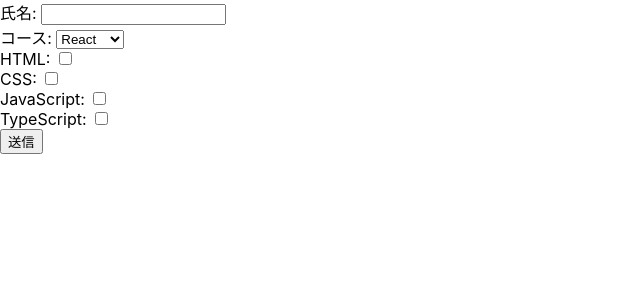
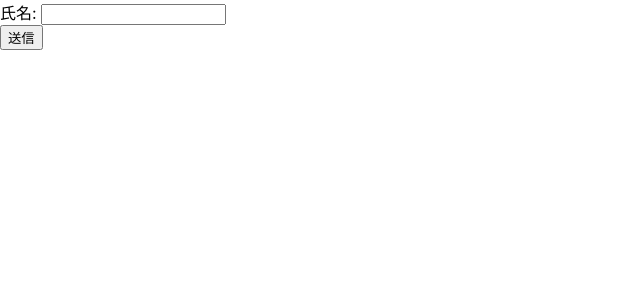
Before and after one commit to mashijifu/react-myapp, a React (Create React App) app: page / in a window 1280 px wide. Shown: the top 300 px of the page, without its empty margins (0-640 px from the left). Built offline with nearby package versions, Linux system fonts and the light colour scheme.

Commit message:
フォーム課題1

```diff
--- a/src/App.tsx
+++ b/src/App.tsx
@@ -2,81 +2,26 @@ import React from 'react';
 import { useState } from 'react';
 
 const App: React.FC = () => {
-  // フォームの各項目をstateで管理
   const [name, setName] = useState("");
-  const [course, setCourse] = useState(1);
-  const [checkedLanguages, setCheckedLanguages] = useState({
-    1: false, 2: false, 3: false, 4: false
-  });
 
-  // 氏名の入力内容の変更を検知してstateを書き換える
-  const handleChangeName = (e: any) => {
+  const changeName = (e: React.ChangeEvent<HTMLInputElement>): void => {
     setName(e.target.value);
-  };
+  }
 
-  // コース選択ボックスの選択変更を検知してstateを書き換える
-  const handleChangeCourse = (e: any) => {
-    setCourse(e.target.value);
-  };
-
-  // 言語チェックボックスのチェック有無を検知してstateを書き換える
-  const handleChangeLanguage = (e: any) => {
-    setCheckedLanguages({
-      ...checkedLanguages,
-      [e.target.id]: e.target.checked
-    });
-  };
-
-  // 送信ボタンクリック時の処理
-  const handleSubmit = (e: any) => {
+  const handleSubmit = (e: React.FormEvent<HTMLFormElement>): void => {
     e.preventDefault();
     console.log(name);
-    console.log(course);
-    console.log(checkedLanguages);
-  };
-
-  const courses = [
-    { id: 1, name: "React"},
-    { id: 2, name: "Vue"},
-    { id: 3, name: "Angular"},
-  ];
-
-  const languages = [
-    { id: 1, name: "HTML", checked: false},
-    { id: 2, name: "CSS", checked: false},
-    { id: 3, name: "JavaScript", checked: false},
-    { id: 4, name: "TypeScript", checked: false},
-  ];
+  }
 
   return (
     <form onSubmit={handleSubmit}>
       <div>
         <label>氏名: </label>
-        <input type="text" name="name" value={name} onChange={handleChangeName} />
-      </div>
-      <div>
-        <label>コース: </label>
-        <select value={course} onChange={handleChangeCourse}>
-          {courses.map((course) => (
-            <option key={course.id} value={course.id}>
-              {course.name}
-            </option>
-          ))}
-        </select>
-      </div>
-      <div>
-        {languages.map((language) => {
-          return (
-            <div key={language.id}>
-              <label htmlFor={language.id.toString()}>{language.name}: </label>
-              <input
-                id={language.id.toString()}
-                type="checkbox"
-                value={language.id}
-                onChange={handleChangeLanguage} />
-            </div>
-          )
-        })}
+        <input
+          type="text"
+          value={name}
+          onChange={changeName}
+        />
       </div>
       <div>
         <input type="submit" value="送信" />
```
